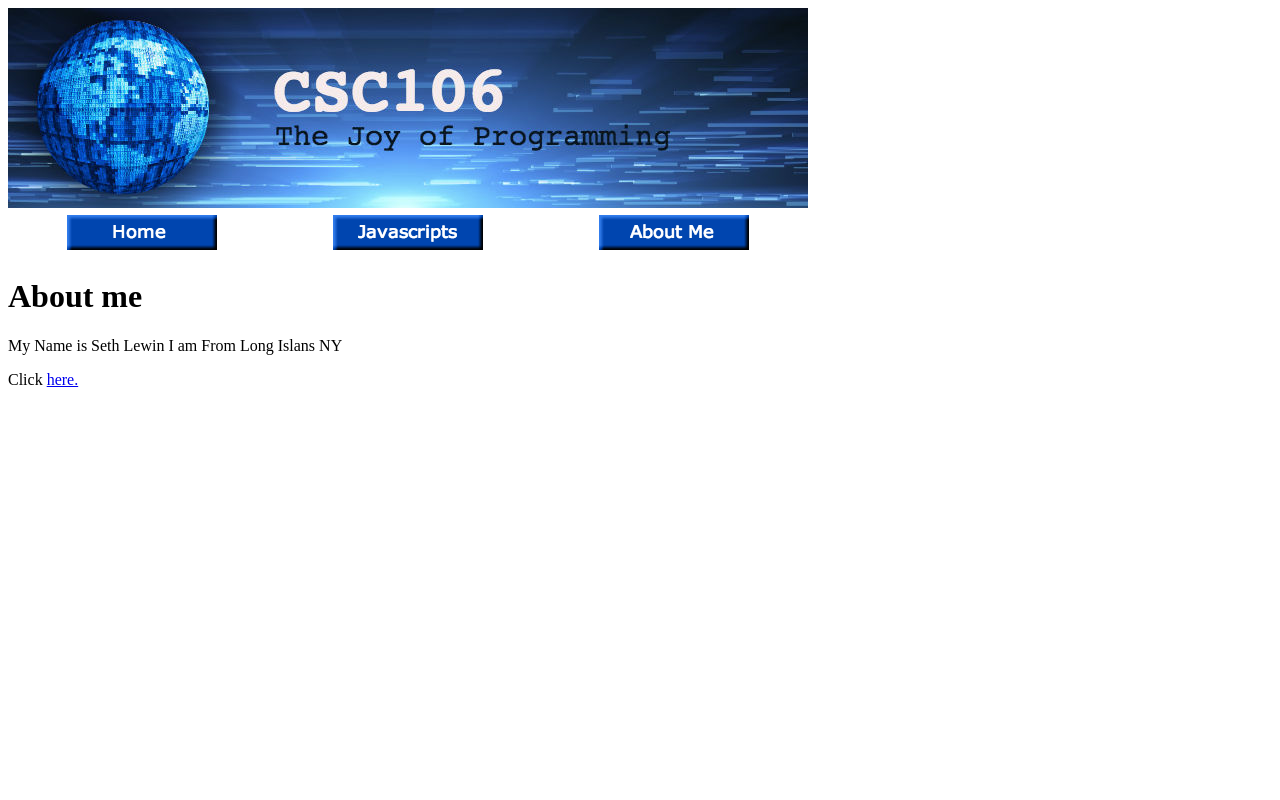
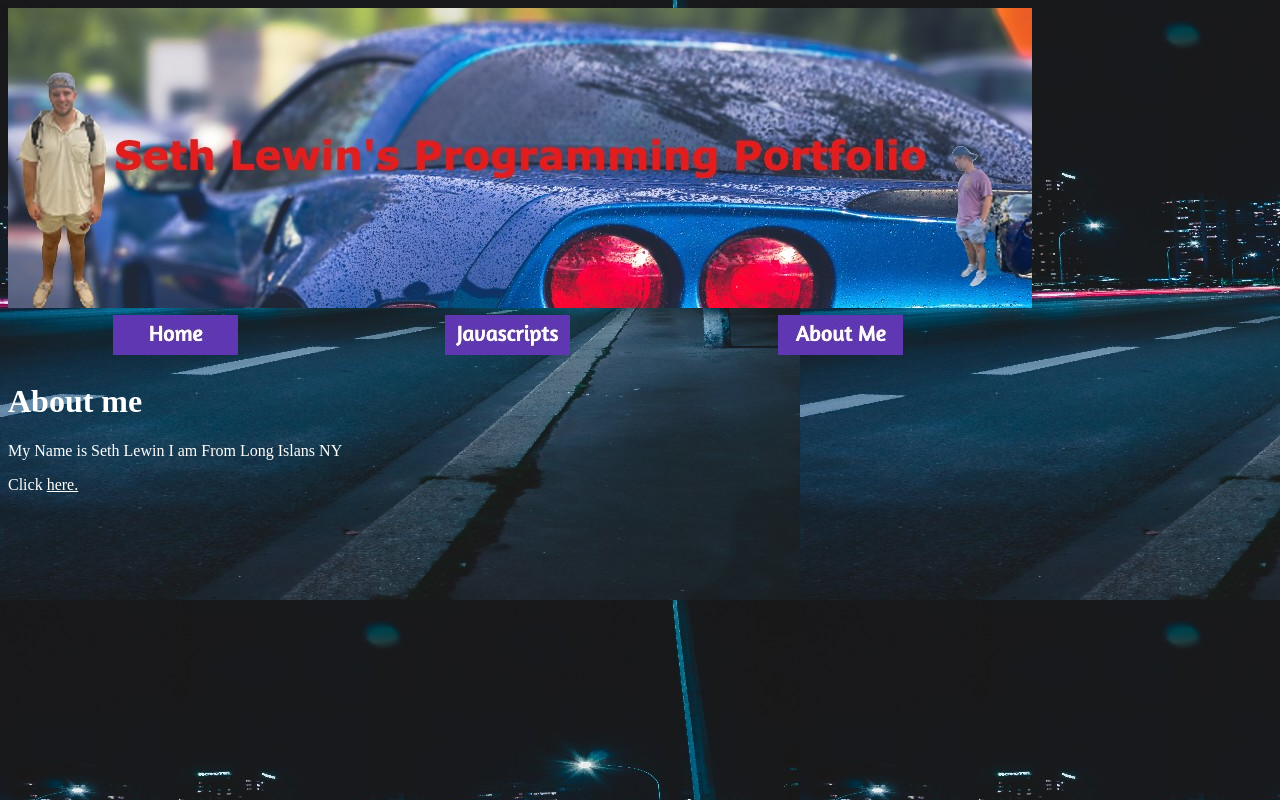
Before and after one commit to sethlewin/sethlewin.github.io, a plain HTML site: page about.html in a window 1280 px wide. Drawn offline with Linux system fonts and the light colour scheme.

Commit message:
Add files via upload

```diff
--- a/about.html
+++ b/about.html
@@ -3,20 +3,22 @@
 <head>
     <meta charset="UTF-8">
     <meta name="viewport" content="width=device-width, initial-scale=1.0">
+    <link rel="stylesheet" href="mystyle.css">
     <title> About Seth</title>
 </head>
-<body>
-    <img src ="banner.jpeg">
-    <table width="800px">
+<body id="supreme">
+
+    <img src ="myBanner.jpg">
+    <table width="1000px">
         <tr>
         <td align="center">
-            <a href="index.html"> <img src="home.jpg"></a>
+            <a href="index.html"> <img src="homenew.jpg"></a>
         </td>
         <td align="center">
-            <a href="java.html"> <img src="java.png"></a>
+            <a href="java.html"> <img src="javanew.jpg"></a>
         </td>
         <td align="center">
-            <a href="about.html"> <img src="aboutme.png"></a>
+            <a href="about.html"> <img src="aboutmenew.jpg"></a>
         </td>
      </tr>
      </table>
@@ -24,10 +26,8 @@
 
 
     <h1> About me </h1>
-    <p>My Name is Seth Lewin I am From Long Islans NY
-  </p>
+    <p>My Name is Seth Lewin I am From Long Islans NY</p>
+    <p>Click <a href="about.html">here.</a><p>
 
-
-  Click <a href="about.html">here.</a>
 </body>
 </html>
--- a/mystyle.css
+++ b/mystyle.css
@@ -1,9 +1,21 @@
 
 
-        h2 {
-            color: rgb(0, 232, 15);
+        h1 {
+            color: rgb(255, 255, 255);
+        }
+
+        p {
+            color: rgb(255, 255, 255);
+        }
+
+        a {
+            color: rgb(255, 255, 255);
         }
 
         body {
-            background-color: rgb(253, 253, 253);
+            background-color: rgb(80, 135, 174);
         }
+   #supreme{
+            background-image: url("myBackground.jpg");
+
+     }
```
Also changed, not shown: index.html (+7 -6 lines), java.html (+9 -7 lines), aboutmenew.jpg (added), homenew.jpg (added), javanew.jpg (added), myBackground.jpg (added), myBanner.jpg (added), sethjlewin.jpg (added), 3 other files.
